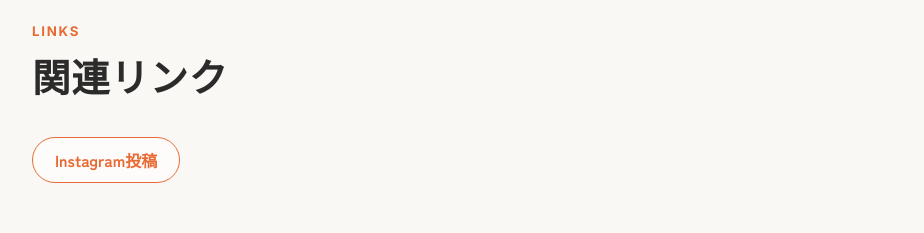
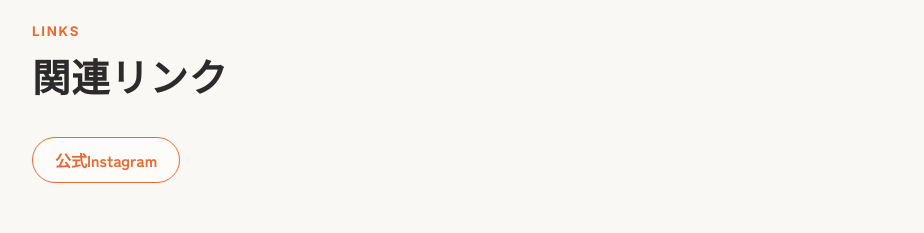
Before and after one commit to araragi0040-jpg/life-arts-live-museum, a Next.js app: page /archive/1 in a window 1280 px wide. Shown: the part 2440-2673 px from the top of the page, without its empty margins (48-972 px from the left). Built offline with nearby package versions, Linux system fonts and the light colour scheme.

Commit message:
Update events.ts

```diff
--- a/src/data/events.ts
+++ b/src/data/events.ts
@@ -26,8 +26,8 @@ export const events: Event[] = [
     performers: ["performer_002", "performer_003", "performer_004", "performer_005"],
     relatedLinks: [
       {
-        label: "Instagram投稿",
-        url: "https://x.gd/2a58h",
+        label: "公式Instagram",
+        url: "https://www.instagram.com/life_arts_live",
       },
     ],
     isPublished: true,
@@ -57,8 +57,8 @@ export const events: Event[] = [
     performers: ["performer_006", "performer_007", "performer_008", "performer_009"],
         relatedLinks: [
       {
-        label: "Instagram投稿",
-        url: "https://x.gd/2a58h",
+        label: "公式Instagram",
+        url: "https://www.instagram.com/life_arts_live",
       },
     ],
     isPublished: true,
@@ -88,8 +88,8 @@ export const events: Event[] = [
     performers: ["performer_010", "performer_011", "performer_012", "performer_013"],
         relatedLinks: [
       {
-        label: "Instagram投稿",
-        url: "https://x.gd/2a58h",
+        label: "公式Instagram",
+        url: "https://www.instagram.com/life_arts_live",
       },
     ],
     isPublished: true,
@@ -114,8 +114,8 @@ export const events: Event[] = [
     performers: ["performer_000", "performer_000", "performer_000", "performer_000"],
         relatedLinks: [
       {
-        label: "Instagram投稿",
-        url: "https://x.gd/2a58h",
+        label: "公式Instagram",
+        url: "https://www.instagram.com/life_arts_live",
       },
     ],
     isPublished: true,
@@ -140,8 +140,8 @@ export const events: Event[] = [
     performers: ["performer_000", "performer_000", "performer_000", "performer_000"],
         relatedLinks: [
       {
-        label: "Instagram投稿",
-        url: "https://x.gd/2a58h",
+        label: "公式Instagram",
+        url: "https://www.instagram.com/life_arts_live",
       },
     ],
     isPublished: true,
@@ -166,8 +166,8 @@ export const events: Event[] = [
     performers: ["performer_000", "performer_000", "performer_000", "performer_000"],
         relatedLinks: [
       {
-        label: "Instagram投稿",
-        url: "https://x.gd/2a58h",
+        label: "公式Instagram",
+        url: "https://www.instagram.com/life_arts_live",
       },
     ],
     isPublished: true,
@@ -192,8 +192,8 @@ export const events: Event[] = [
     performers: ["performer_000", "performer_000", "performer_000", "performer_000"],
         relatedLinks: [
       {
-        label: "Instagram投稿",
-        url: "https://x.gd/2a58h",
+        label: "公式Instagram",
+        url: "https://www.instagram.com/life_arts_live",
       },
     ],
     isPublished: true,
@@ -218,8 +218,8 @@ export const events: Event[] = [
     performers: ["performer_000", "performer_000", "performer_000", "performer_000"],
         relatedLinks: [
       {
-        label: "Instagram投稿",
-        url: "https://x.gd/2a58h",
+        label: "公式Instagram",
+        url: "https://www.instagram.com/life_arts_live",
       },
     ],
     isPublished: true,
@@ -244,8 +244,8 @@ export const events: Event[] = [
     performers: ["performer_000", "performer_000", "performer_000", "performer_000"],
         relatedLinks: [
       {
-        label: "Instagram投稿",
-        url: "https://x.gd/2a58h",
+        label: "公式Instagram",
+        url: "https://www.instagram.com/life_arts_live",
       },
     ],
     isPublished: true,
```
